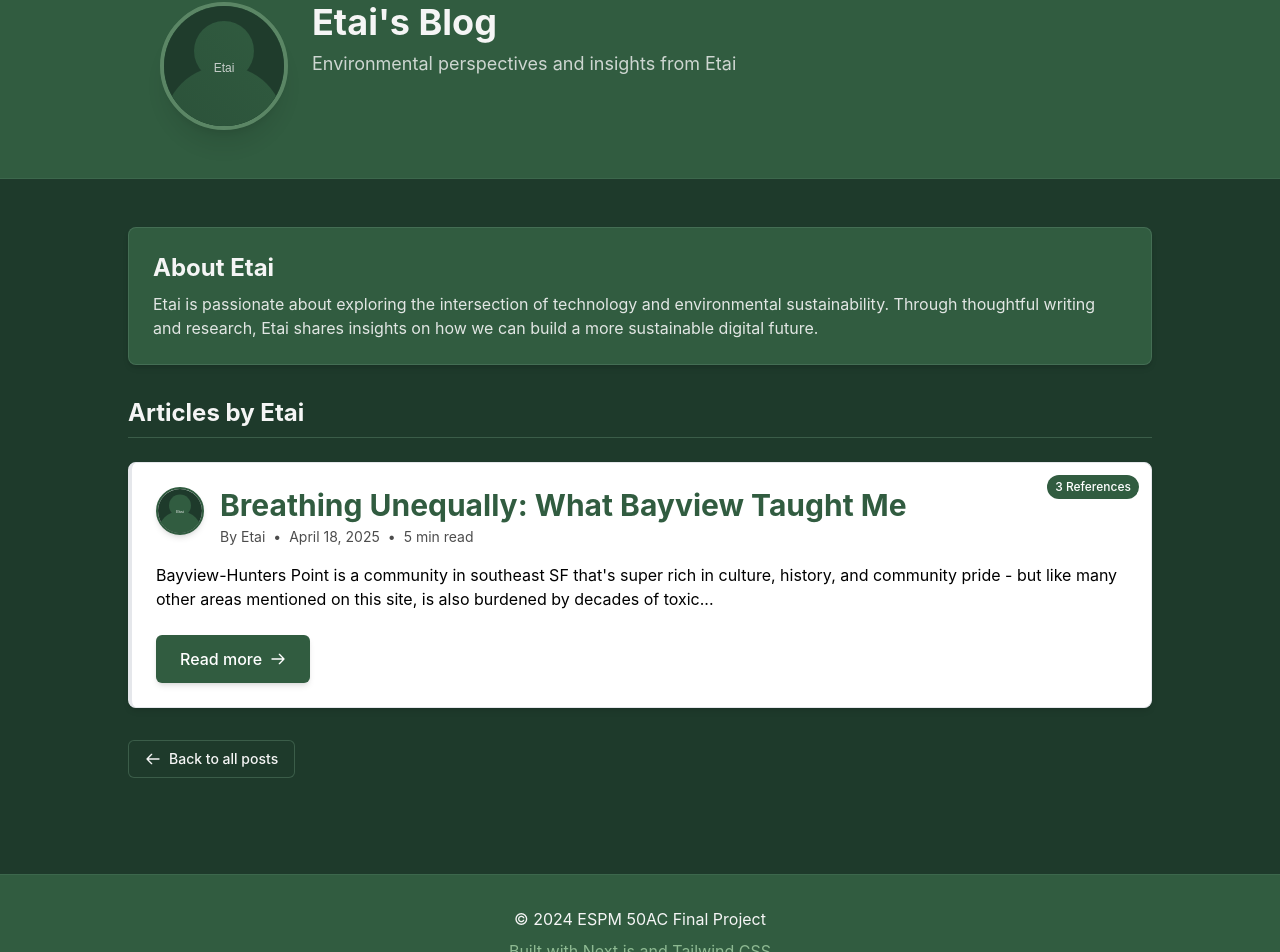
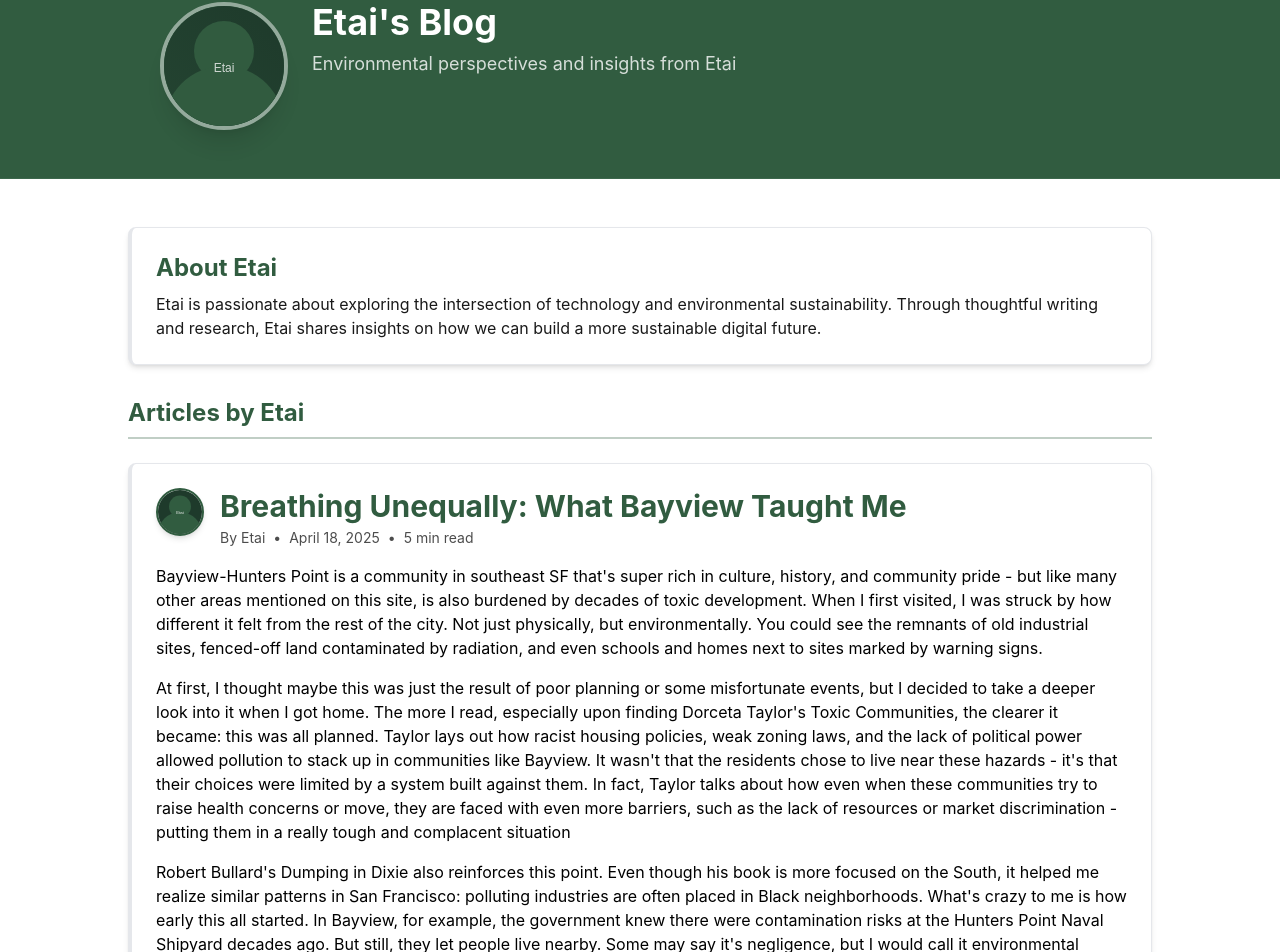
Before and after one commit to eattie/espm-final, a Next.js app: page /authors/etai in a window 1280 px wide. Shown: the part 111-1063 px from the top of the page. Built offline with nearby package versions, Linux system fonts and the light colour scheme.

Commit message:
build errors fix

```diff
--- a/app/authors/[name]/page.tsx
+++ b/app/authors/[name]/page.tsx
@@ -6,7 +6,13 @@ import type { BlogPost as BlogPostType } from '../../types/blog';
 import Link from 'next/link';
 import Image from 'next/image';
 
-export default function AuthorPage({ params }: { params: { name: string } }) {
+type AuthorPageProps = {
+  params: {
+    name: string;
+  };
+};
+
+export default function AuthorPage({ params }: AuthorPageProps) {
   const authorName = params.name.charAt(0).toUpperCase() + params.name.slice(1);
   const authorPosts = samplePosts.filter((post: BlogPostType) =>
     post.author.toLowerCase() === authorName.toLowerCase()
@@ -19,12 +25,12 @@ export default function AuthorPage({ params }: { params: { name: string } }) {
   const authorImage = authorPosts[0].authorImage;
 
   return (
-    <div className="min-h-screen bg-[#1e3a2b] text-[#f5f5f5]">
+    <div className="min-h-screen bg-white text-black">
       <Navbar />
       <div className="bg-[#315c40] py-12 border-b border-[#588068]/30">
         <div className="max-w-5xl mx-auto px-4 sm:px-6 lg:px-8">
           <div className="flex flex-col sm:flex-row items-center sm:items-start gap-6">
-            <div className="relative h-32 w-32 overflow-hidden rounded-full border-4 border-[#8eba92]/50 shadow-xl animate-pulse-slow">
+            <div className="relative h-32 w-32 overflow-hidden rounded-full border-4 border-white/50 shadow-xl animate-pulse-slow">
               <Image
                 src={authorImage}
                 alt={`${authorName}'s profile`}
@@ -32,13 +38,13 @@ export default function AuthorPage({ params }: { params: { name: string } }) {
                 sizes="128px"
                 className="object-cover"
               />
-              <div className="absolute inset-0 bg-gradient-to-tr from-[#1e3a2b]/30 to-transparent"></div>
+              <div className="absolute inset-0 bg-gradient-to-tr from-[#315c40]/30 to-transparent"></div>
             </div>
             <div className="text-center sm:text-left animate-fadeIn">
-              <h1 className="text-4xl font-bold mb-2 text-[#f5f5f5]">
+              <h1 className="text-4xl font-bold mb-2 text-white">
                 {authorName}'s Blog
               </h1>
-              <p className="text-[#f5f5f5]/80 text-lg max-w-xl">
+              <p className="text-white/80 text-lg max-w-xl">
                 Environmental perspectives and insights from {authorName}
               </p>
             </div>
@@ -46,33 +52,33 @@ export default function AuthorPage({ params }: { params: { name: string } }) {
         </div>
       </div>
 
-      <main className="py-12 px-4 sm:px-6 lg:px-8">
+      <main className="py-12 px-4 sm:px-6 lg:px-8 bg-white">
         <div className="max-w-5xl mx-auto">
-          <div className="bg-[#315c40] rounded-lg p-6 mb-8 shadow-md border border-[#588068]/50">
-            <h2 className="text-2xl font-bold text-[#f5f5f5] mb-2">About {authorName}</h2>
-            <p className="text-[#f5f5f5]/90">
+          <div className="bg-white rounded-lg p-6 mb-8 shadow-md border-l-4 border-[#315c40] border-t border-r border-b border-gray-200">
+            <h2 className="text-2xl font-bold text-[#315c40] mb-2">About {authorName}</h2>
+            <p className="text-black/90">
               {authorName} is passionate about exploring the intersection of technology and environmental sustainability.
               Through thoughtful writing and research, {authorName} shares insights on how we can build a more
               sustainable digital future.
             </p>
           </div>
 
-          <h2 className="text-2xl font-bold text-[#f5f5f5] mb-6 border-b border-[#588068]/50 pb-2">
+          <h2 className="text-2xl font-bold text-[#315c40] mb-6 border-b-2 border-[#315c40]/30 pb-2">
             Articles by {authorName}
           </h2>
 
           <div className="space-y-8">
             {authorPosts.map((post: BlogPostType) => (
-              <BlogPost key={post.id} post={post} isPreview={true} />
+              <BlogPost key={post.id} post={post} isPreview={false} />
             ))}
           </div>
 
           <div className="mt-8">
             <Link
               href="/"
-              className="group relative inline-flex items-center px-4 py-2 text-sm font-medium overflow-hidden rounded-md text-[#f5f5f5] bg-[#1e3a2b] border border-[#588068]/50"
+              className="group relative inline-flex items-center px-4 py-2 text-sm font-medium overflow-hidden rounded-md text-white bg-[#315c40] border border-gray-200"
             >
-              <span className="relative flex items-center gap-2 group-hover:text-[#8eba92] transition-colors duration-300">
+              <span className="relative flex items-center gap-2 group-hover:text-white/80 transition-colors duration-300">
                 <svg
                   className="w-4 h-4 transform group-hover:-translate-x-1 transition-transform duration-300"
                   fill="none"
@@ -88,10 +94,10 @@ export default function AuthorPage({ params }: { params: { name: string } }) {
         </div>
       </main>
 
-      <footer className="bg-[#315c40] text-[#f5f5f5] py-8 mt-12 border-t border-[#588068]/30">
+      <footer className="bg-[#f5f5f5] text-[#315c40] py-8 mt-12 border-t border-gray-200">
         <div className="max-w-5xl mx-auto px-4 text-center">
-          <p>© 2024 ESPM 50AC Final Project</p>
-          <p className="text-[#8eba92] mt-2">Built with Next.js and Tailwind CSS</p>
+          <p className="font-medium">© 2024 ESPM 50AC Final Project</p>
+          <p className="text-black/70 mt-2">Built with Next.js and Tailwind CSS</p>
         </div>
       </footer>
     </div>
```
